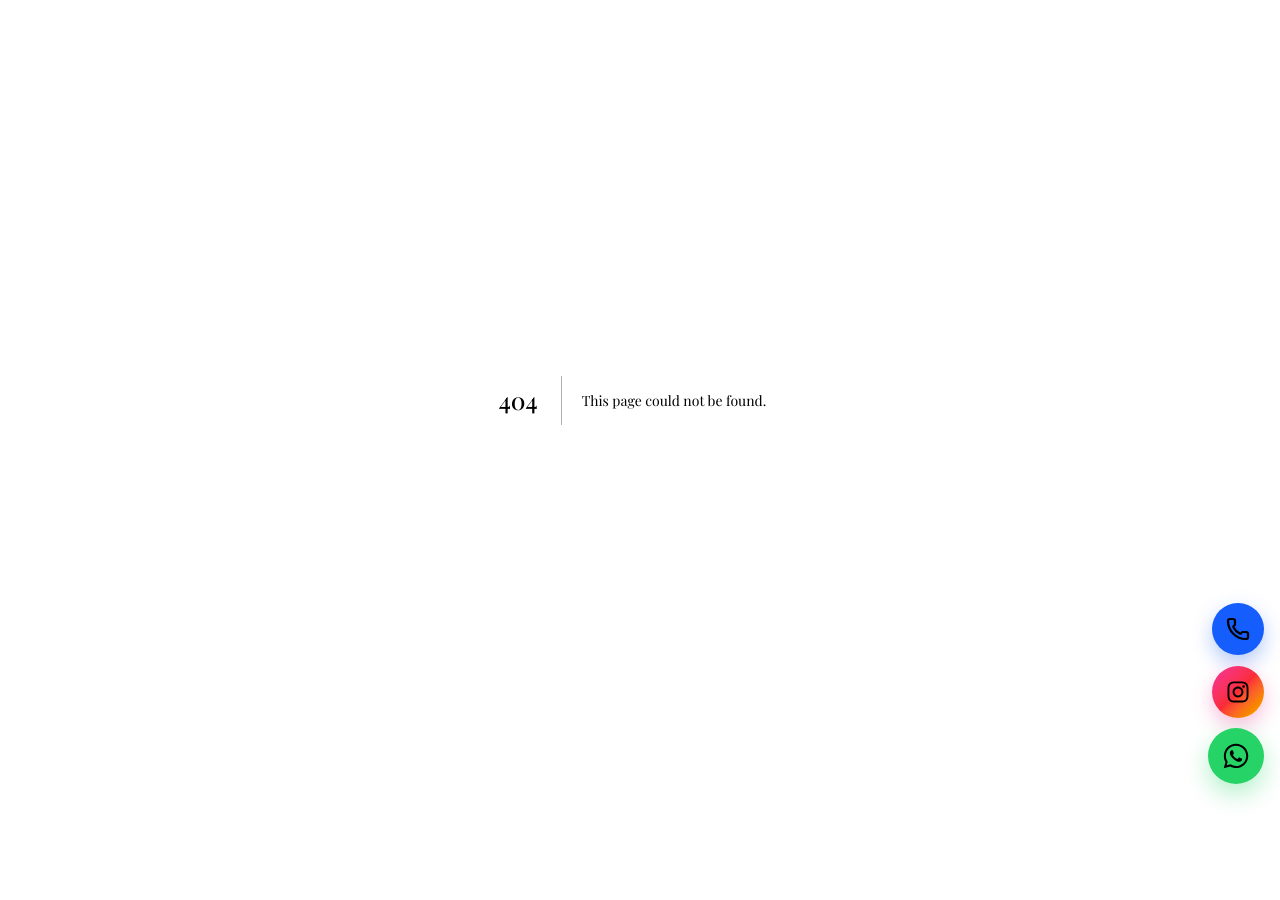
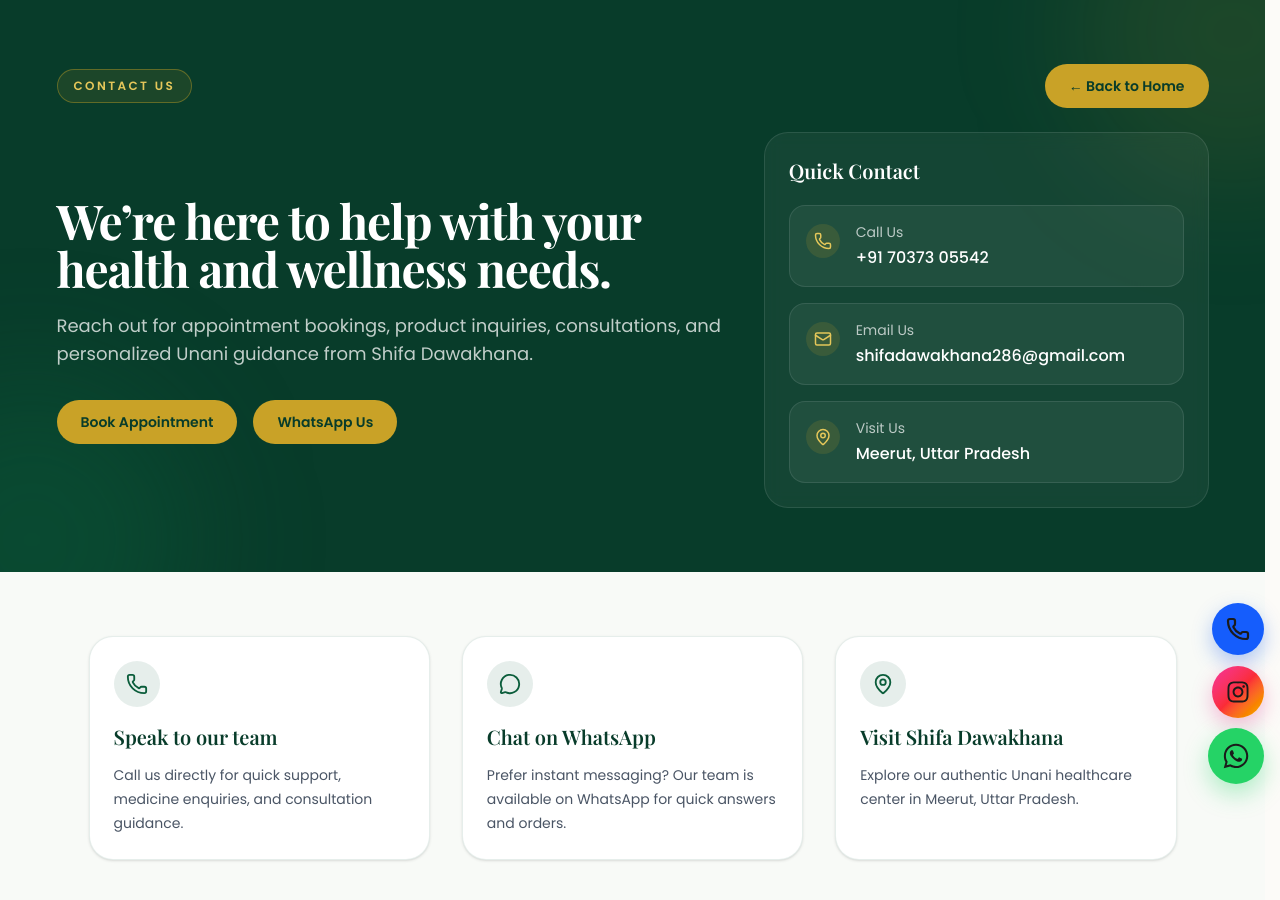
Before and after one commit to shifadawakhana286-stack/hakeemji-website, a Next.js app: page /contact in a window 1280 px wide. Before the commit this address had no page. Shown: the top 900 px of the page. Before the commit the page ends 800 px from the top, so only its background shows below. Built offline with nearby package versions, Linux system fonts and the light colour scheme.

Commit message:
Add contact page, update references to Shifa Dawakhana, and modify navigation links

```diff
--- /dev/null
+++ b/app/contact/page.tsx
@@ -0,0 +1,138 @@
+import Link from "next/link";
+import { Mail, MapPin, Phone, MessageCircle } from "lucide-react";
+
+const contactCards = [
+  {
+    icon: Phone,
+    title: "Call Us",
+    value: "+91 70373 05542",
+    href: "tel:+917037305542",
+  },
+  {
+    icon: Mail,
+    title: "Email Us",
+    value: "shifadawakhana286@gmail.com",
+    href: "mailto:shifadawakhana286@gmail.com",
+  },
+  {
+    icon: MapPin,
+    title: "Visit Us",
+    value: "Meerut, Uttar Pradesh",
+    href: "https://www.google.com/maps/place/Meerut,+Uttar+Pradesh/@28.9872622,77.6989603,12z/data=!3m1!4b1!4m6!3m5!1s0x390c64f457b66325:0x42faa83387a6be5e!8m2!3d28.9844618!4d77.7064137!16zL20vMDI1Zmo3?entry=ttu&g_ep=EgoyMDI2MDgxOS4wIKXMDSoASAFQAw%3D%3D",
+    external: true,
+  },
+];
+
+export default function ContactPage() {
+  return (
+    <main className="min-h-screen bg-[#F8FAF7] text-[#083C2A]">
+      <section className="relative overflow-hidden bg-[#083C2A] px-4 py-16 sm:px-6 lg:px-8">
+        <div className="absolute -right-32 -top-32 h-80 w-80 rounded-full bg-[#C9A227]/10 blur-3xl" />
+        <div className="absolute -bottom-32 -left-32 h-80 w-80 rounded-full bg-[#0E6C42]/30 blur-3xl" />
+
+        <div className="relative mx-auto max-w-6xl">
+          <div className="mb-6 flex flex-wrap items-center justify-between gap-4">
+            <div className="inline-flex rounded-full border border-[#C9A227]/40 bg-[#C9A227]/10 px-4 py-2 text-xs font-semibold uppercase tracking-[0.2em] text-[#E5C75A]">
+              Contact Us
+            </div>
+
+            <Link
+              href="/"
+              className="rounded-full bg-[#C9A227] px-6 py-3 text-sm font-semibold text-[#083C2A] transition hover:bg-[#d9b647]"
+
+            >
+              ← Back to Home
+            </Link>
+          </div>
+
+          <div className="grid items-center gap-10 lg:grid-cols-[1.2fr_0.8fr]">
+            <div>
+              <h1 className="text-4xl font-bold tracking-tight text-white sm:text-5xl">
+                We’re here to help with your health and wellness needs.
+              </h1>
+              <p className="mt-5 max-w-2xl text-base leading-7 text-white/75 sm:text-lg">
+                Reach out for appointment bookings, product inquiries, consultations,
+                and personalized Unani guidance from Shifa Dawakhana.
+              </p>
+
+              <div className="mt-8 flex flex-wrap gap-4">
+                <Link
+                  href="/appointment"
+                  className="rounded-full bg-[#C9A227] px-6 py-3 text-sm font-semibold text-[#083C2A] transition hover:bg-[#d9b647]"
+                >
+                  Book Appointment
+                </Link>
+                <a
+                  href="https://wa.me/917037305542?text=Hello%20Shifa%20Dawakhana%2C%20I%20need%20help%20with%20my%20health%20concern."
+                  target="_blank"
+                  rel="noreferrer"
+                  className="rounded-full bg-[#C9A227] px-6 py-3 text-sm font-semibold text-[#083C2A] transition hover:bg-[#d9b647]"
+
+                >
+                  WhatsApp Us
+                </a>
+              </div>
+            </div>
+
+            <div className="rounded-3xl border border-white/10 bg-white/5 p-6 backdrop-blur-sm">
+              <h2 className="text-xl font-semibold text-white">Quick Contact</h2>
+              <div className="mt-5 space-y-4">
+                {contactCards.map(({ icon: Icon, title, value, href, external }) => (
+                  <a
+                    key={title}
+                    href={href}
+                    target={external ? "_blank" : undefined}
+                    rel={external ? "noreferrer" : undefined}
+                    className="flex items-start gap-4 rounded-2xl border border-white/10 bg-white/5 p-4 text-left transition hover:bg-white/10"
+                  >
+                    <span className="mt-0.5 rounded-full bg-[#C9A227]/15 p-2 text-[#E5C75A]">
+                      <Icon size={18} />
+                    </span>
+                    <span>
+                      <span className="block text-sm text-white/70">{title}</span>
+                      <span className="mt-1 block text-base font-medium text-white">{value}</span>
+                    </span>
+                  </a>
+                ))}
+              </div>
+            </div>
+          </div>
+        </div>
+      </section>
+
+      <section className="mx-auto max-w-6xl px-4 py-16 sm:px-6 lg:px-8">
+        <div className="grid gap-8 md:grid-cols-3">
+          <div className="rounded-3xl border border-[#0B5D3B]/10 bg-white p-6 shadow-sm">
+            <div className="mb-4 inline-flex rounded-full bg-[#0B5D3B]/10 p-3 text-[#0B5D3B]">
+              <Phone size={22} />
+            </div>
+            <h3 className="text-xl font-semibold">Speak to our team</h3>
+            <p className="mt-3 text-sm leading-6 text-gray-600">
+              Call us directly for quick support, medicine enquiries, and consultation guidance.
+            </p>
+          </div>
+
+          <div className="rounded-3xl border border-[#0B5D3B]/10 bg-white p-6 shadow-sm">
+            <div className="mb-4 inline-flex rounded-full bg-[#0B5D3B]/10 p-3 text-[#0B5D3B]">
+              <MessageCircle size={22} />
+            </div>
+            <h3 className="text-xl font-semibold">Chat on WhatsApp</h3>
+            <p className="mt-3 text-sm leading-6 text-gray-600">
+              Prefer instant messaging? Our team is available on WhatsApp for quick answers and orders.
+            </p>
+          </div>
+
+          <div className="rounded-3xl border border-[#0B5D3B]/10 bg-white p-6 shadow-sm">
+            <div className="mb-4 inline-flex rounded-full bg-[#0B5D3B]/10 p-3 text-[#0B5D3B]">
+              <MapPin size={22} />
+            </div>
+            <h3 className="text-xl font-semibold">Visit Shifa Dawakhana</h3>
+            <p className="mt-3 text-sm leading-6 text-gray-600">
+              Explore our authentic Unani healthcare center in Meerut, Uttar Pradesh.
+            </p>
+          </div>
+        </div>
+      </section>
+    </main>
+  );
+}
--- a/app/features/natural/natural.css
+++ b/app/features/natural/natural.css
@@ -1,5 +1,5 @@
 /*==========================================================
-AL SHIFA
+SHIFA DAWAKHANA
 100% NATURAL PAGE
 PART 2 - HERO
 ==========================================================*/
--- a/app/features/natural/page.tsx
+++ b/app/features/natural/page.tsx
@@ -63,7 +63,7 @@
 
             <p>
 
-              Every formulation at Al Shifa Dawakhana is prepared
+              Every formulation at Shifa Dawakhana is prepared
               using carefully selected herbs and authentic Unani
               principles, delivering safe and natural healing.
 
--- a/components/home/About.css
+++ b/components/home/About.css
@@ -1,5 +1,5 @@
 /*==========================================================
-AL SHIFA
+SHIFA DAWAKHANA
 ABOUT SECTION
 PART 2
 ==========================================================*/
--- a/components/home/About.tsx
+++ b/components/home/About.tsx
@@ -76,7 +76,7 @@
 
               <p>
 
-                About Al Shifa
+                About Shifa Dawakhana
 
               </p>
 
@@ -96,7 +96,7 @@
 
             <p className="about-description">
 
-              Al Shifa Dawakhana has been serving families with
+              Shifa Dawakhana has been serving families with
               authentic Unani healthcare for more than four decades.
               We combine traditional herbal wisdom with modern
               consultation to provide safe, natural and personalized
--- a/components/home/AppointmentCTA.tsx
+++ b/components/home/AppointmentCTA.tsx
@@ -125,7 +125,7 @@
                   <p className="text-gray-600">
                     Mon - Sat
                     <br />
-                    10:00 AM – 8:00 PM
+                    10:00 AM – 11:00 PM
                   </p>
                 </div>
 
--- a/components/home/Features.css
+++ b/components/home/Features.css
@@ -1,5 +1,5 @@
 /*==========================================================
- AL SHIFA DAWAKHANA
+ SHIFA DAWAKHANA
  FEATURES SECTION
  PART 1
 ==========================================================*/
--- a/components/home/Features.tsx
+++ b/components/home/Features.tsx
@@ -46,7 +46,7 @@
   {
     icon: Users,
     title: "Trusted",
-    description: "Thousands of satisfied patients have trusted Al Shifa.",
+    description: "Thousands of satisfied patients have trusted Shifa Dawakhana.",
     href: "/features/trusted",
   },
 ];
@@ -61,7 +61,7 @@
         <div className="features-heading">
 
           <span className="features-subtitle">
-            Why Choose Al Shifa
+            Why Choose Shifa Dawakhana
           </span>
 
           <h2>
--- a/components/home/Hakeem.css
+++ b/components/home/Hakeem.css
@@ -1,5 +1,5 @@
 /*==========================================================
-AL SHIFA DAWAKHANA
+SHIFA DAWAKHANA
 PREMIUM HAKEEM SECTION
 PART 1
 ==========================================================*/
--- a/components/home/Hakeem.tsx
+++ b/components/home/Hakeem.tsx
@@ -90,7 +90,7 @@
 
               <div>
                 <Clock3 size={18} />
-                <span>Mon – Sat | 10 AM – 6 PM</span>
+                <span>Mon – Sat | 10 AM – 11 PM</span>
               </div>
 
             </div>
--- a/components/layout/Footer.tsx
+++ b/components/layout/Footer.tsx
@@ -18,23 +18,23 @@
   },
   {
     title: "About",
-    href: "#about",
+    href: "/#about",
   },
   {
     title: "Remedies",
-    href: "#remedies",
+    href: "/#remedies",
   },
   {
     title: "Shop",
-    href: "#shop",
+    href: "/shop",
   },
   {
     title: "Services",
-    href: "#services",
+    href: "/#services",
   },
   {
     title: "Contact",
-    href: "#appointment",
+    href: "/contact",
   },
 ];
 
--- a/components/layout/Navbar.tsx
+++ b/components/layout/Navbar.tsx
@@ -29,7 +29,7 @@
     { title: "Courses", href: "/courses" },
     { title: "Shop", href: "/shop" },
     { title: "Services", href: "/#services" },
-    { title: "Contact", href: "/#contact" },
+    { title: "Contact", href: "/contact" },
   ];
 
   return (
```
